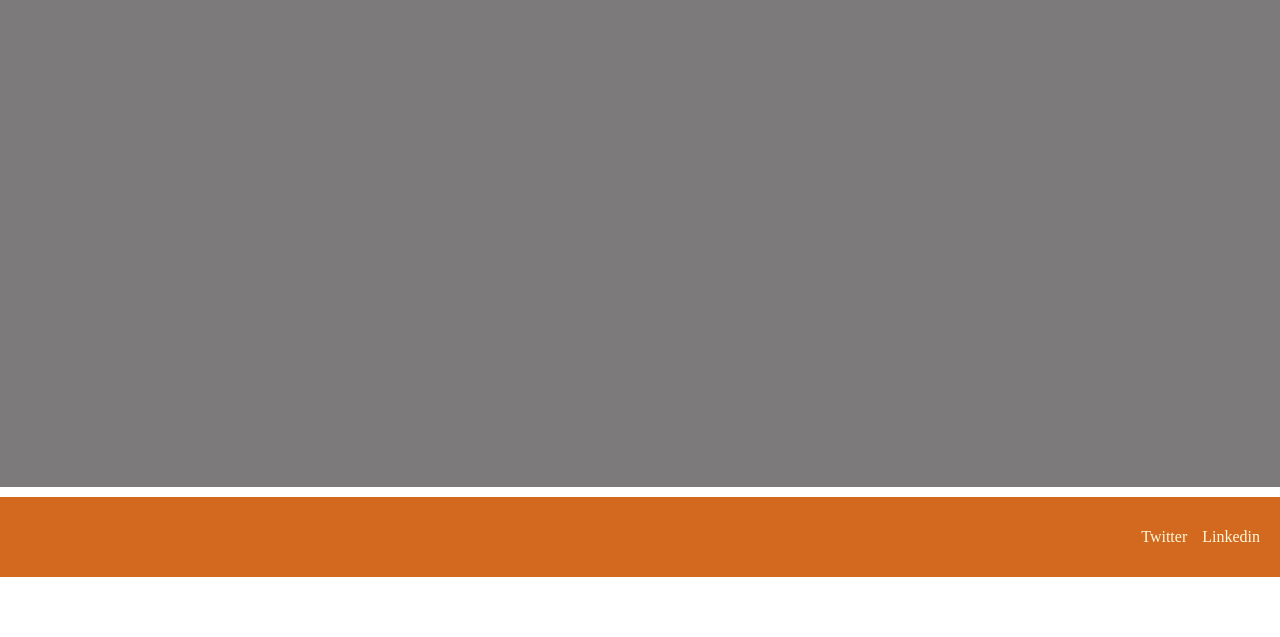
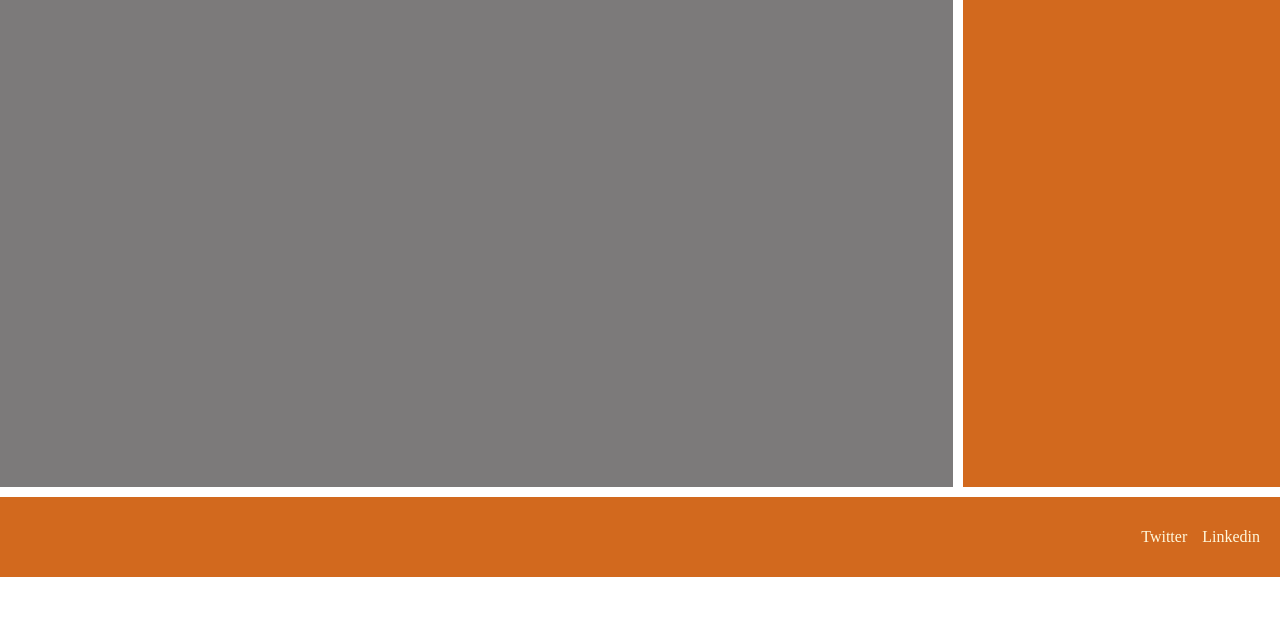
Before and after one commit to Faylex/udacity-first-project, a plain HTML site: page site/home.html in a window 1280 px wide. Shown: the part 163-800 px from the top of the page. Drawn offline with Linux system fonts and the light colour scheme.

Commit message:
Adicionando aside e alterando link

```diff
--- a/site/home.html
+++ b/site/home.html
@@ -17,13 +17,16 @@
                 </nav>
             </header>
             <main class="main">
-                <h1>Primeiro Post</h1>
+                <h1>First Post</h1>
             </main>
+            <aside class="aside">
+                <h2>Bio Content <e>HERE</e></h2>
+            </aside>
             <footer class="footer">
                 <nav>
                     <ul class="footer-menu">
                         <li><a href="/">Twitter</a></li>
-                        <li><a href="/">Linkedin</a></li>
+                        <li><a href="https://www.linkedin.com/in/matheusbquadros/" target="_blank">Linkedin</a></li>
                     </ul>
                 </nav>
             </footer>
--- a/site/style.css
+++ b/site/style.css
@@ -17,7 +17,7 @@ a {
     gap: 10px;
     grid-template-areas:
     "h h"
-    "m m"
+    "m a"
     "f f";
 
 }
@@ -42,6 +42,13 @@ a {
     grid-area: m;
 }
 
+.aside {
+    display: flex;
+    background: chocolate;
+    grid-area: a;
+    align-items: flex-start;
+}
+
 footer {
     display: flex;
     /* flex wrap usado para sempre manter a dimenção simétrica idependente do tamanho do navegador */
```
